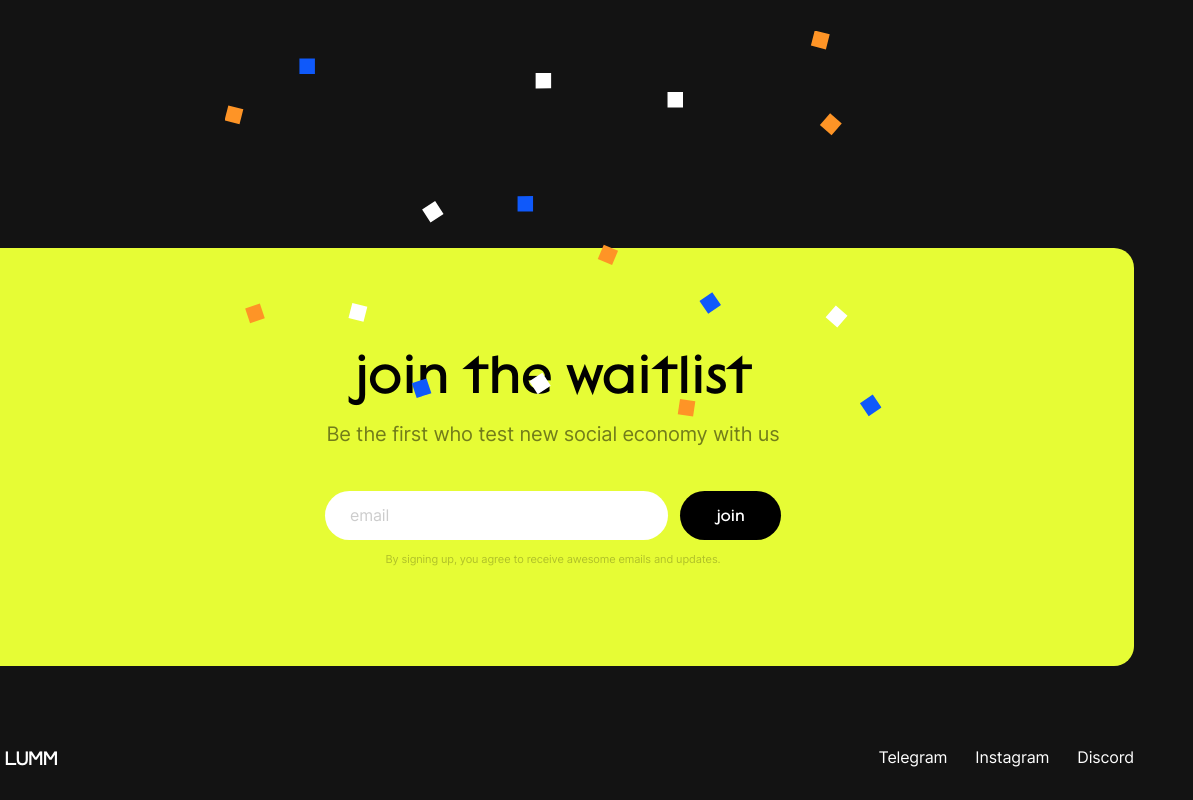
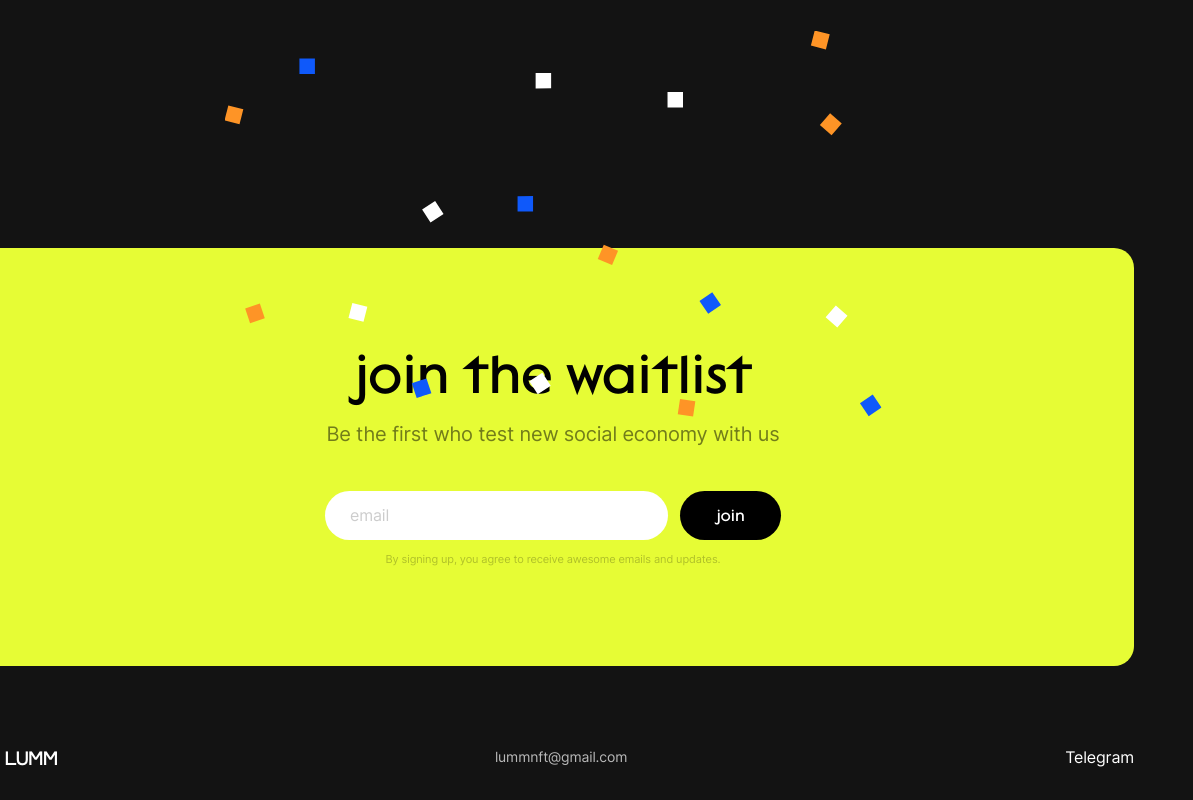
Before and after one commit to Allend13/lumm-landing, a website: page app/index.html in a window 1280 px wide. Shown: the part 5956-6756 px from the top of the page, 87-1280 px from the left. Drawn offline with Linux system fonts and the light colour scheme.

Commit message:
Добавил почту и изменил меню в футере

```diff
--- a/app/index.html
+++ b/app/index.html
@@ -282,16 +282,12 @@
           <span class="logo__text">Lumm</span>
         </a>
 
+        <a href="mailto:lummnft@gmail.com" class="footer__email">lummnft@gmail.com</a>
+
         <nav class="nav nav--footer">
           <ul class="nav__list">
             <li class="nav__item">
-              <a href="#" class="nav__link">Telegram</a>
-            </li>
-            <li class="nav__item">
-              <a href="#" class="nav__link">Instagram</a>
-            </li>
-            <li class="nav__item">
-              <a href="#" class="nav__link">Discord</a>
+              <a href="https://t.me/lummapp" class="nav__link" target="_blank">Telegram</a>
             </li>
           </ul>
         </nav>
--- a/app/scss/blocks/footer.scss
+++ b/app/scss/blocks/footer.scss
@@ -6,10 +6,34 @@
   padding: 30px 0;
 }
 
+.footer__email {
+  font-size: 14px;
+  line-height: 1.2;
+  letter-spacing: -0.01em;
+
+  display: block;
+
+  text-decoration: none;
+  transition: all 0.2s linear;
+
+  border-bottom: 1px solid transparent;
+  color: rgba($color: #fff, $alpha: 0.7);
+
+  &:hover {
+    border-color: rgba($color: #fff, $alpha: 0.7);
+  }
+}
+
 @media (max-width: $mobile) {
   .footer__inner {
     flex-direction: column;
+    align-items: center;
 
     padding: 15px 0;
   }
+
+  .footer__email {
+    margin-top: 20px;
+    margin-bottom: 20px;
+  }
 }
--- a/app/scss/blocks/logo.scss
+++ b/app/scss/blocks/logo.scss
@@ -40,7 +40,7 @@
 @media (max-width: $mobile) {
   .logo {
     &--footer {
-      margin-bottom: 20px;
+      justify-content: center;
     }
   }
 
```
Also changed, not shown: app/css/app.min.css.
